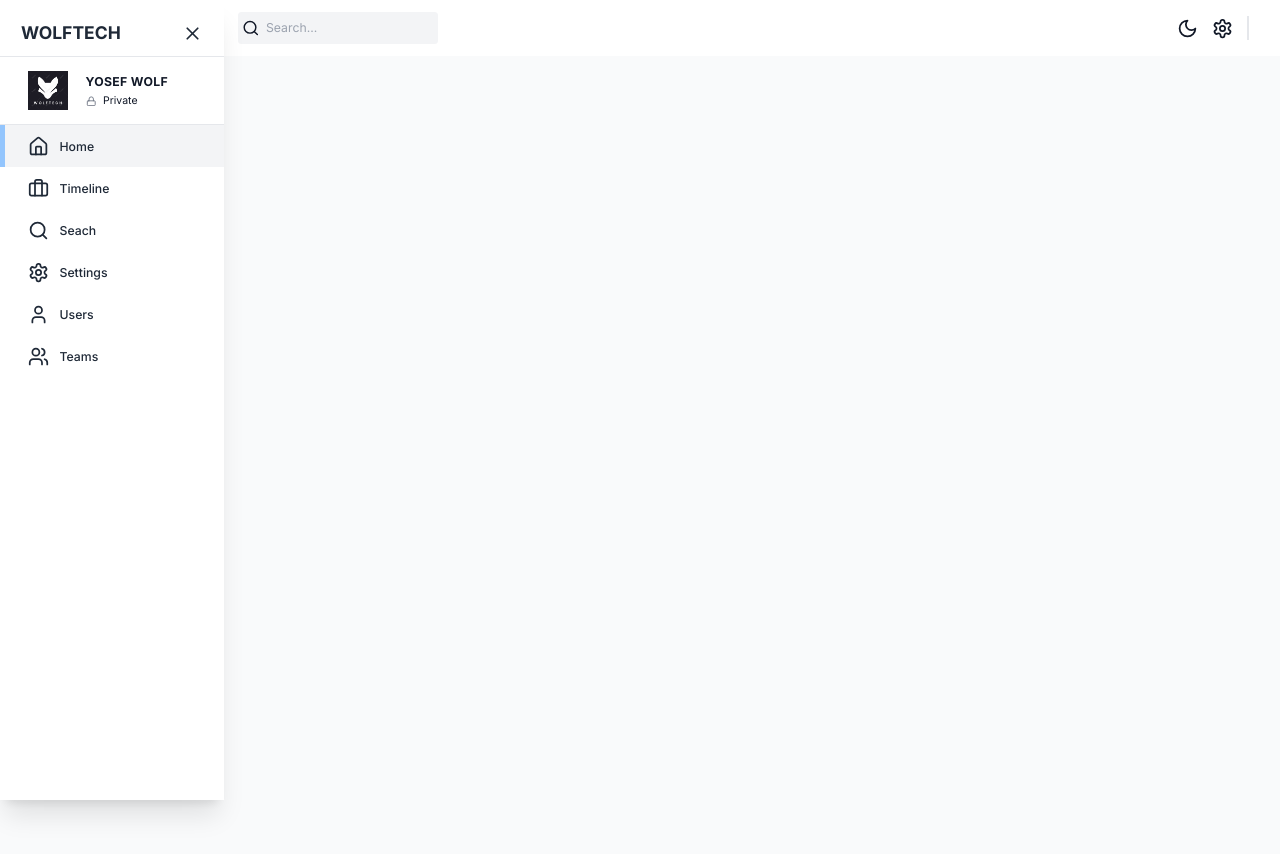
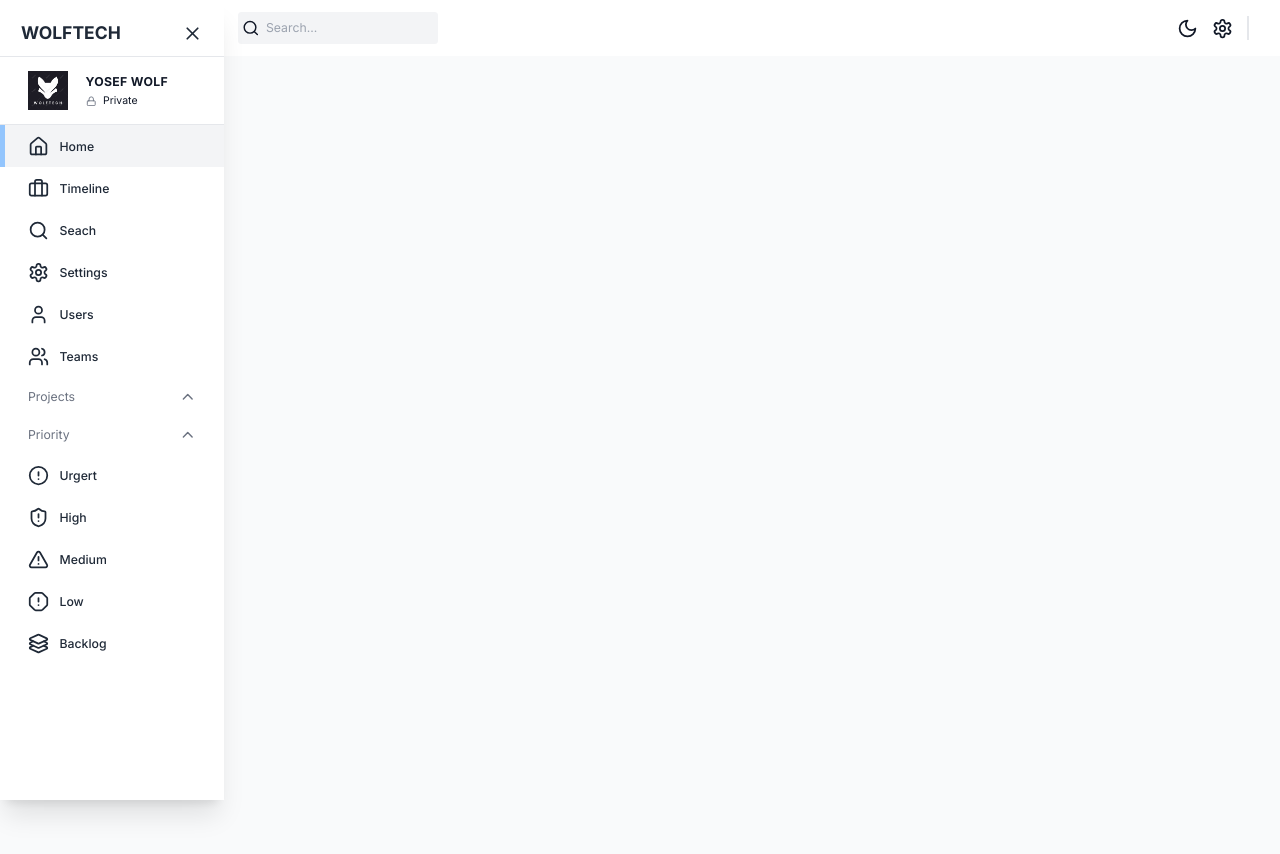
Before and after one commit to wolfwarrior73/project-manager, a Next.js app: page / in a window 1280 px wide. Built offline with nearby package versions, Linux system fonts and the light colour scheme; no server answers.

Commit message:
finished sidebar

```diff
--- a/src/app/(components)/Sidebar/index.tsx
+++ b/src/app/(components)/Sidebar/index.tsx
@@ -1,11 +1,29 @@
 "use client";
-import { useAppDispatch, useAppSelector } from '@/app/redux';
-import { setIsSidebarCollapsed } from '@/state';
-import { Briefcase, Home, Icon,  LockIcon, LucideIcon, Search, Settings, User, Users, X } from 'lucide-react';
-import Image from 'next/image';
-import Link from 'next/link';
-import { usePathname } from 'next/navigation';
-import React, { useState } from 'react'
+import { useAppDispatch, useAppSelector } from "@/app/redux";
+import { setIsSidebarCollapsed } from "@/state";
+import {
+  AlertCircle,
+  AlertOctagon,
+  AlertTriangle,
+  Briefcase,
+  ChevronDown,
+  ChevronUp,
+  Home,
+  Icon,
+  Layers3,
+  LockIcon,
+  LucideIcon,
+  Search,
+  Settings,
+  ShieldAlert,
+  User,
+  Users,
+  X,
+} from "lucide-react";
+import Image from "next/image";
+import Link from "next/link";
+import { usePathname } from "next/navigation";
+import React, { useState } from "react";
 
 const Sidebar = () => {
   const [showProjects, setShowProjects] = useState(true);
@@ -13,15 +31,16 @@ const Sidebar = () => {
 
   const dispatch = useAppDispatch();
   const isSidebarCollapsed = useAppSelector(
-    (state)=>state.global.isSidebarCollapsed,
+    (state) => state.global.isSidebarCollapsed,
   );
 
   const sidebarClassNames = `fixed flex flex-col h-[100%] justify-between shadow-xl
     transition-all duration-300 h-full z-40 dark:bg-black overflow-y-auto bg-white
     ${isSidebarCollapsed ? "w-0 hidden" : "w-64"}
-    `
+    `;
 
-    return (<div className={sidebarClassNames}>
+  return (
+    <div className={sidebarClassNames}>
       <div className="flex h-[100%] w-full flex-col justify-start">
         {/* TOP LOGO */}
         <div className="z-50 flex min-h-[56px] w-64 items-center justify-between bg-white px-6 pt-3 dark:bg-black">
@@ -29,60 +48,118 @@ const Sidebar = () => {
             WOLFTECH
           </div>
           {isSidebarCollapsed ? null : (
-                    <button className="py-3" onClick = {() => {dispatch(setIsSidebarCollapsed(!isSidebarCollapsed))}}>
-                        <X className="h-6 w-6 text-gray-800 hover:text-gray-100 dark:text-white"/>
+            <button
+              className="py-3"
+              onClick={() => {
+                dispatch(setIsSidebarCollapsed(!isSidebarCollapsed));
+              }}
+            >
+              <X className="h-6 w-6 text-gray-800 hover:text-gray-100 dark:text-white" />
             </button>
           )}
         </div>
         {/* TEAM */}
         <div className="flex items-center gap-5 border-y-[1.5px] border-gray-200 px-8 py-4 dark:border-gray-700">
-                <Image src="/logo.png" alt="Logo" width={40} height={40}/>
+          <Image src="/logo.png" alt="Logo" width={40} height={40} />
           <div>
             <h3 className="text-md font-bold tracking-wide dark:text-gray-200">
               YOSEF WOLF
             </h3>
             <div className="mt-1 flex items-start gap-2">
-                        <LockIcon className="mt-[0.1rem] h-3 w-3 text-gray-500 dark:text-gray-400"/>
-                    <p className="text-xs text-gray500 dark:text-white">Private</p>
+              <LockIcon className="mt-[0.1rem] h-3 w-3 text-gray-500 dark:text-gray-400" />
+              <p className="text-gray500 text-xs dark:text-white">Private</p>
             </div>
           </div>
         </div>
         {/* NAVBAR LINKS */}
-            <nav className="z-10 w-full ">
-                <SidebarLink icon = {Home} lable = "Home" href = "/"/>
-                <SidebarLink icon = {Briefcase} lable = "Timeline" href = "/timeline"/>
-                <SidebarLink icon = {Search} lable = "Seach" href = "/search"/>
-                <SidebarLink icon = {Settings} lable = "Settings" href = "/settings"/>
-                <SidebarLink icon = {User} lable = "Users" href = "/users"/>
-                <SidebarLink icon = {Users} lable = "Teams" href = "/teams"/>
+        <nav className="z-10 w-full">
+          <SidebarLink icon={Home} lable="Home" href="/" />
+          <SidebarLink icon={Briefcase} lable="Timeline" href="/timeline" />
+          <SidebarLink icon={Search} lable="Seach" href="/search" />
+          <SidebarLink icon={Settings} lable="Settings" href="/settings" />
+          <SidebarLink icon={User} lable="Users" href="/users" />
+          <SidebarLink icon={Users} lable="Teams" href="/teams" />
+        </nav>
 
-            </nav>
+        {/* PROJECT LINKS */}
+        <button
+          onClick={() => setShowProjects((prev) => !prev)}
+          className="flex w-full items-center justify-between px-8 py-3 text-gray-500 dark:text-white"
+        >
+          <span className="">Projects</span>
+          {showProjects ? (
+            <ChevronUp className="h-5 w-5" />
+          ) : (
+            <ChevronDown className="h-5 w-5" />
+          )}
+        </button>
+
+        {/* PROJECTS LIST */}
+
+        {/* PRIORITIES LINKS */}
+        <button
+          onClick={() => setShowPriority((prev) => !prev)}
+          className="flex w-full items-center justify-between px-8 py-3 text-gray-500 dark:text-white"
+        >
+          <span className="">Priority</span>
+          {showPriority ? (
+            <ChevronUp className="h-5 w-5" />
+          ) : (
+            <ChevronDown className="h-5 w-5" />
+          )}
+        </button>
+        {showPriority && (
+          <>
+            <SidebarLink
+              icon={AlertCircle}
+              lable="Urgert"
+              href="/priroties/urgent"
+            />
+            <SidebarLink
+              icon={ShieldAlert}
+              lable="High"
+              href="/priroties/high"
+            />
+            <SidebarLink
+              icon={AlertTriangle}
+              lable="Medium"
+              href="/priroties/medium"
+            />
+            <SidebarLink
+              icon={AlertOctagon}
+              lable="Low"
+              href="/priroties/low"
+            />
+            <SidebarLink
+              icon={Layers3}
+              lable="Backlog"
+              href="/priroties/backlog"
+            />
+          </>
+        )}
       </div>
     </div>
   );
 };
 
-interface SidebarLinkProps{
-    href:string;
+interface SidebarLinkProps {
+  href: string;
   icon: LucideIcon;
   lable: String;
-
-
 }
 
-const SidebarLink = ({
-    href,
-    icon: Icon,
-    lable,
-  }: SidebarLinkProps) => {
+const SidebarLink = ({ href, icon: Icon, lable }: SidebarLinkProps) => {
   const pathname = usePathname();
-    const isActive = pathname === href || (pathname === "/" && href === "/dashboard");
+  const isActive =
+    pathname === href || (pathname === "/" && href === "/dashboard");
 
   return (
     <Link href={href} className="w-full">
       <div
         className={`relative flex cursor-pointer items-center gap-3 transition-colors hover:bg-gray-100 dark:hover:bg-gray-700 ${
-            isActive ? "bg-gray-100 text-blue-600 dark:bg-gray-600 dark:text-white" : ""
+          isActive
+            ? "bg-gray-100 text-blue-600 dark:bg-gray-600 dark:text-white"
+            : ""
         } justify-start px-8 py-3`}
       >
         {isActive && (
```
Lines whose indentation alone changed are shown as unchanged.
